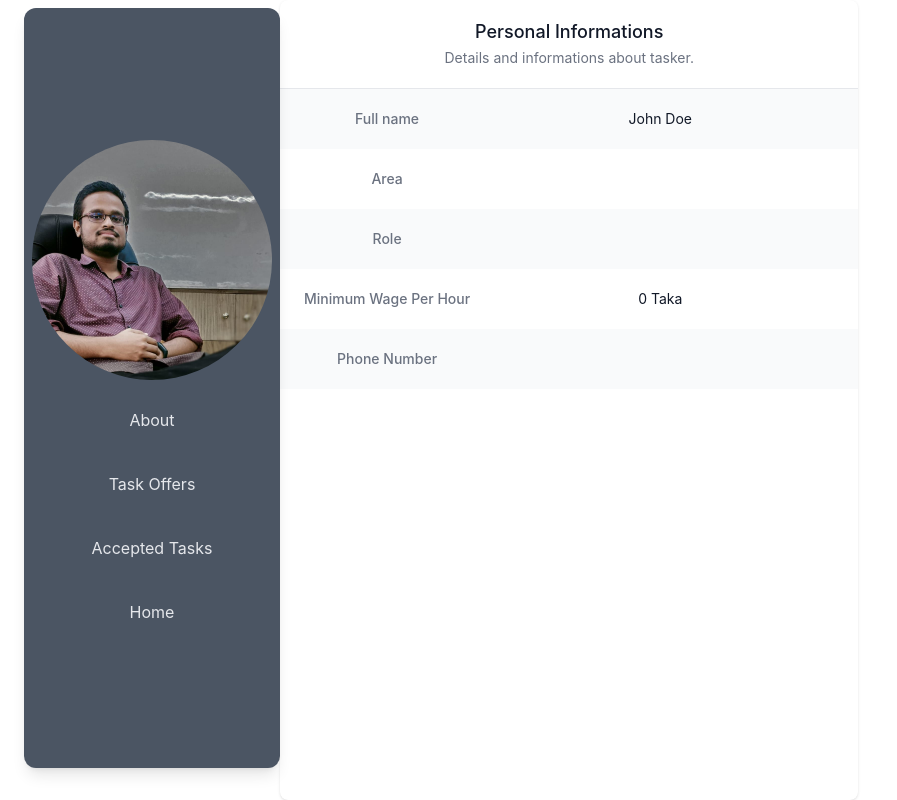
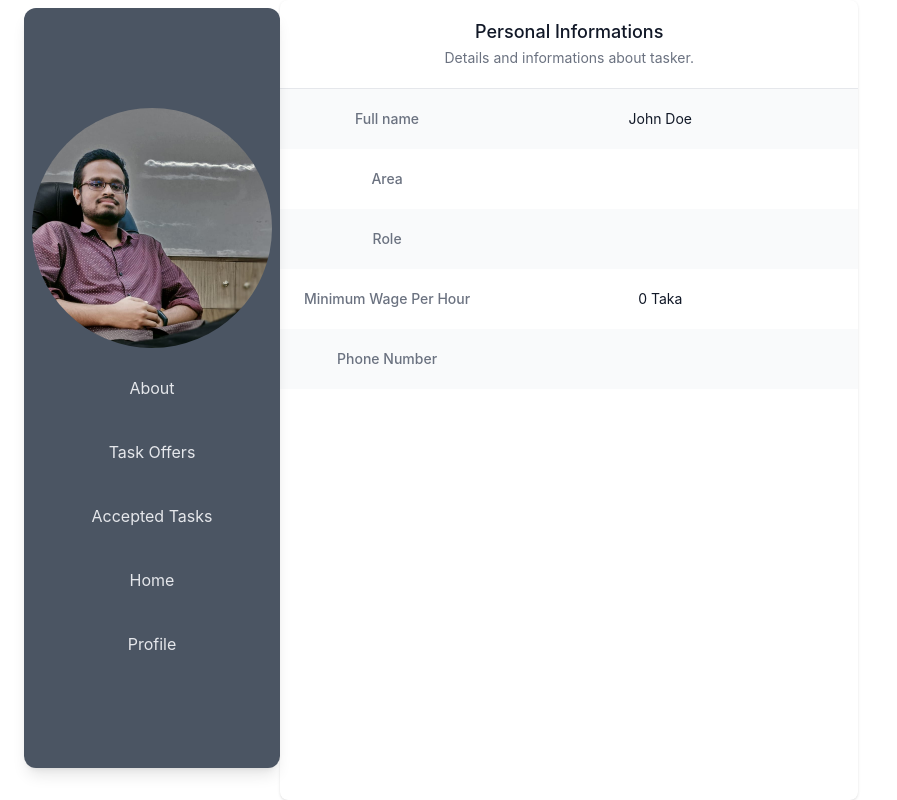
Before and after one commit to TerrorBlood47/TaskRabbit, a React (Create React App) app in the folder front-end/task-sparrow_frontend/: page /tasker in a window 1280 px wide. Shown: the whole page, without its empty margins (0-897 px from the left). Built offline with nearby package versions, Linux system fonts and the light colour scheme.

Commit message:
profile naviagte button added

```diff
--- a/front-end/task-sparrow_frontend/src/Components/ProfilePage.js
+++ b/front-end/task-sparrow_frontend/src/Components/ProfilePage.js
@@ -423,7 +423,7 @@ const ProfilePage = () => {
             { !moreClicked && (
             <div className=' w-[80%] h-[95%] m-2 bg-white rounded-xl '>
 
-                <div className='flex justify-end'>
+                <div className='flex justify-end mb-5'>
                 {
                     !taskerId && (
                         <button
@@ -506,7 +506,7 @@ const ProfilePage = () => {
 
             {!searchClicked && (
             <div className=' w-[80%] h-[95%] m-2 bg-white rounded-xl '>
-                <div className='flex justify-end'>
+                <div className='flex justify-end mb-5'>
                 {
                     !taskerId && (
                         <button
--- a/front-end/task-sparrow_frontend/src/Components/Tasker/TaskerPage.js
+++ b/front-end/task-sparrow_frontend/src/Components/Tasker/TaskerPage.js
@@ -56,6 +56,9 @@ const TaskerPage = () => {
 
     const handleHomeNavigation = () => {
         navigate('/');
+    }
+    const handleProfileNavigation = () => {
+        navigate('/profile');
     }
 
 
@@ -194,6 +197,11 @@ const TaskerPage = () => {
                         Home
                     </p>
 
+                    <p className='text-20 font-calibari text-gray-200  hover:text-black cursor-pointer py-5 transform transition-transform hover:scale-105'
+                        onClick={handleProfileNavigation}>
+                        Profile
+                    </p>
+
                 </div>
 
 
```
